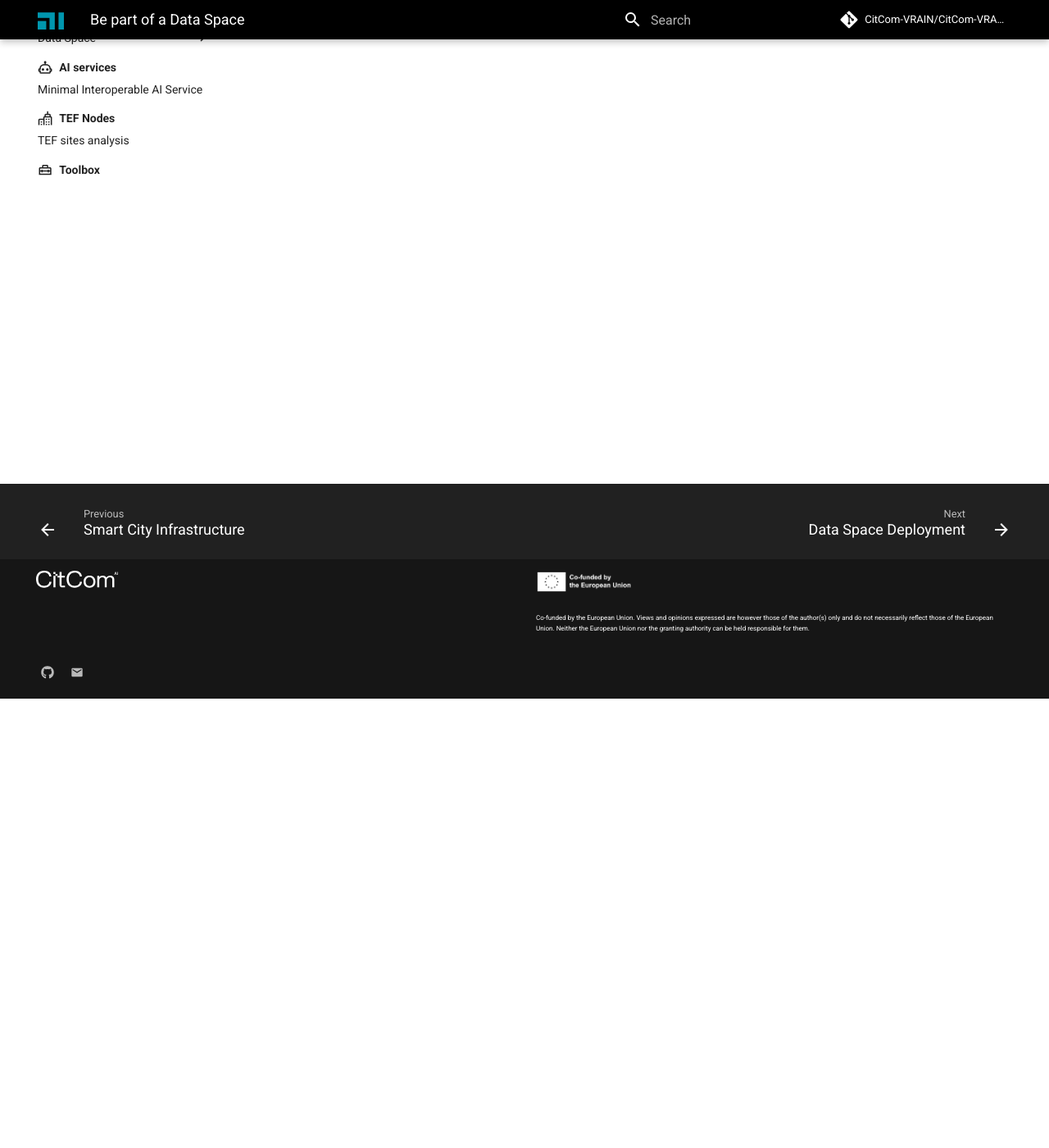
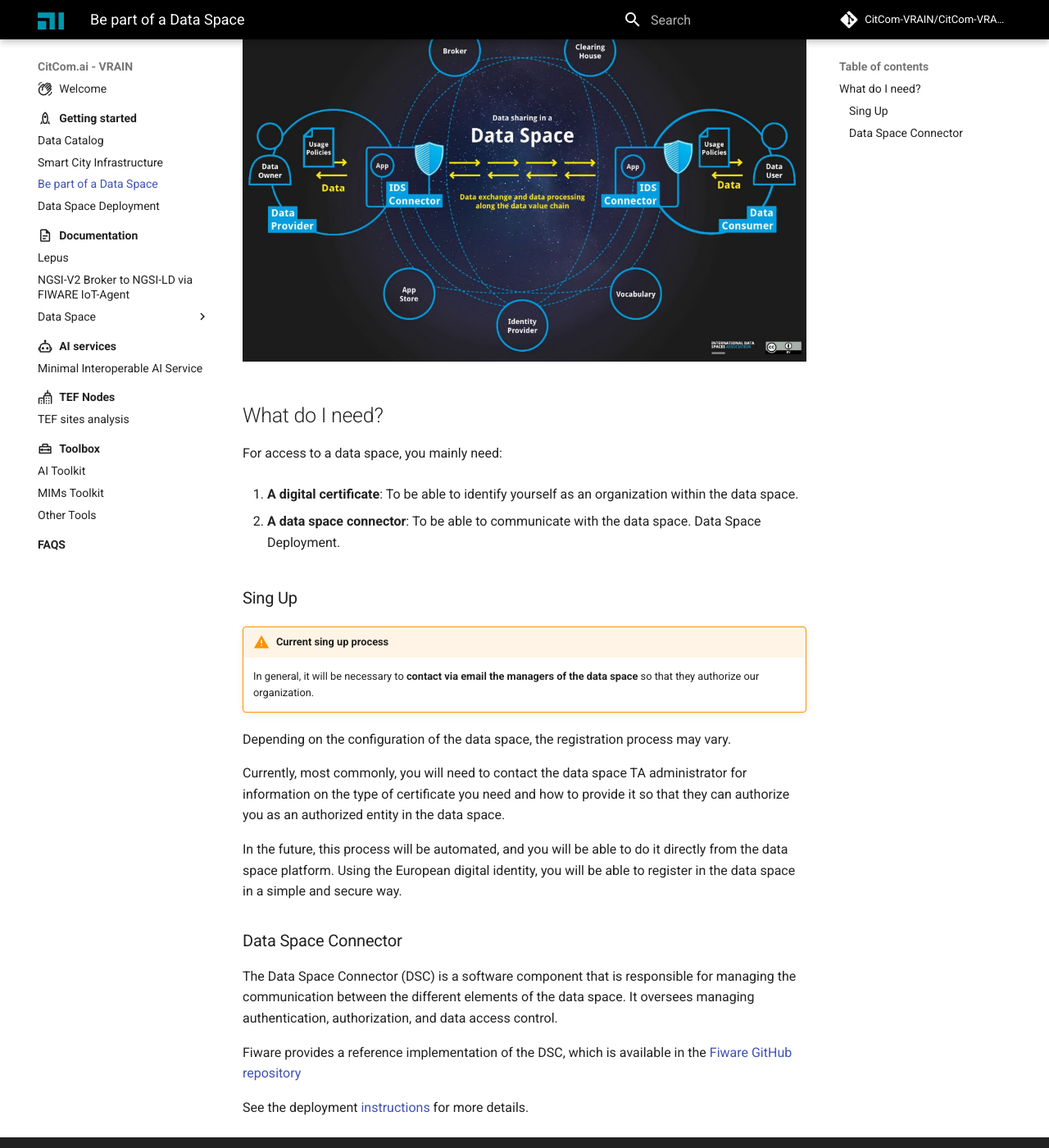
Before and after one commit to riseupalex/CitComAI-Hub.github.io, an MkDocs documentation site: the page built from docs/getting_started/connect_to_dataspace/index.md, in a window 1280 px wide and 1400 px high, scrolled down 548 px. Shown: the whole window at 82% size. Built offline with MkDocs 1.6.1 and Material for MkDocs 9.7.7, drawn with Linux system fonts in a browser that asks for light colours; comment, search, counter and statistics services are not loaded; some of the changed text lies outside the part shown.

Commit message:
be part of a data space

```diff
--- a/docs/getting_started/connect_to_dataspace/index.md
+++ b/docs/getting_started/connect_to_dataspace/index.md
@@ -1,5 +1,42 @@
 # Be part of a Data Space
 
-This section will guide you through the process of connecting to a Data Space.
+!!! warning
 
-## Data Space Connector
+    Citcom.ai uses data spaces based on [Fiware technology](https://github.com/FIWARE/data-space-connector/tree/main).
+
+Basically, a data space must be formed, at least, by the following components:
+
+- **Trust Anchor (TA)**: Responsible for managing trust in the data space. It is the manager of the identities of the different elements of the data space and of managing the trust in them. At least one TA shall exist in the data space, managed by the organization in charge of the data space.
+
+- **Data Space Connector (DSC)**: Responsible for managing the communication between the different elements of the data space. It oversees managing authentication, authorization and data access control. There must be at least two DSCs, one per organization, to be able to affirm that a data space exists.
+
+![data space](img/basic_architectural_concepts_ids.png)
+
+## What do I need?
+
+For access to a data space, you mainly need:
+
+1. **A digital certificate**: To be able to identify yourself as an organization within the data space.
+
+2. **A data space connector**: To be able to communicate with the data space.
+Data Space Deployment.
+
+### Sing Up
+
+!!! warning "Current sing up process"
+
+    In general, it will be necessary to **contact via email the managers of the data space** so that they authorize our organization.
+
+Depending on the configuration of the data space, the registration process may vary.
+
+Currently, most commonly, you will need to contact the data space TA administrator for information on the type of certificate you need and how to provide it so that they can authorize you as an authorized entity in the data space.
+
+In the future, this process will be automated, and you will be able to do it directly from the data space platform. Using the European digital identity, you will be able to register in the data space in a simple and secure way.
+
+### Data Space Connector
+
+The Data Space Connector (DSC) is a software component that is responsible for managing the communication between the different elements of the data space. It oversees managing authentication, authorization, and data access control.
+
+Fiware provides a reference implementation of the DSC, which is available in the [Fiware GitHub repository](https://github.com/FIWARE/data-space-connector/tree/main)
+
+See the deployment [instructions](../dataspace_deployment/index.md#data-space-connector) for more details.
```
Also changed, not shown: docs/getting_started/connect_to_dataspace/img/basic_architectural_concepts_ids.png (added).
